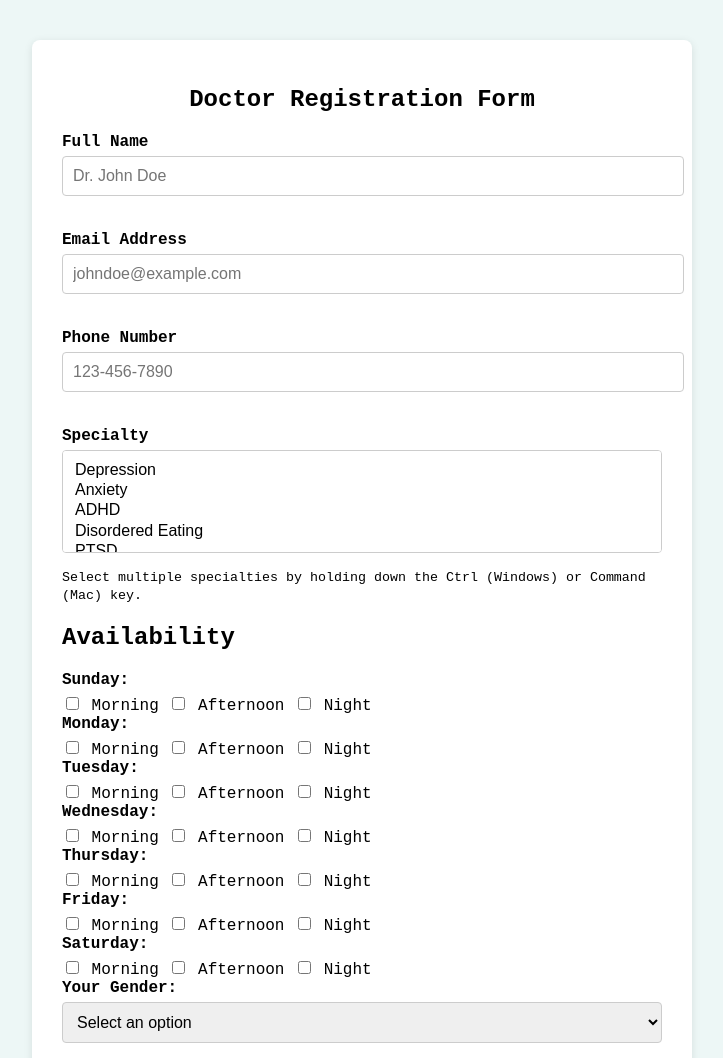
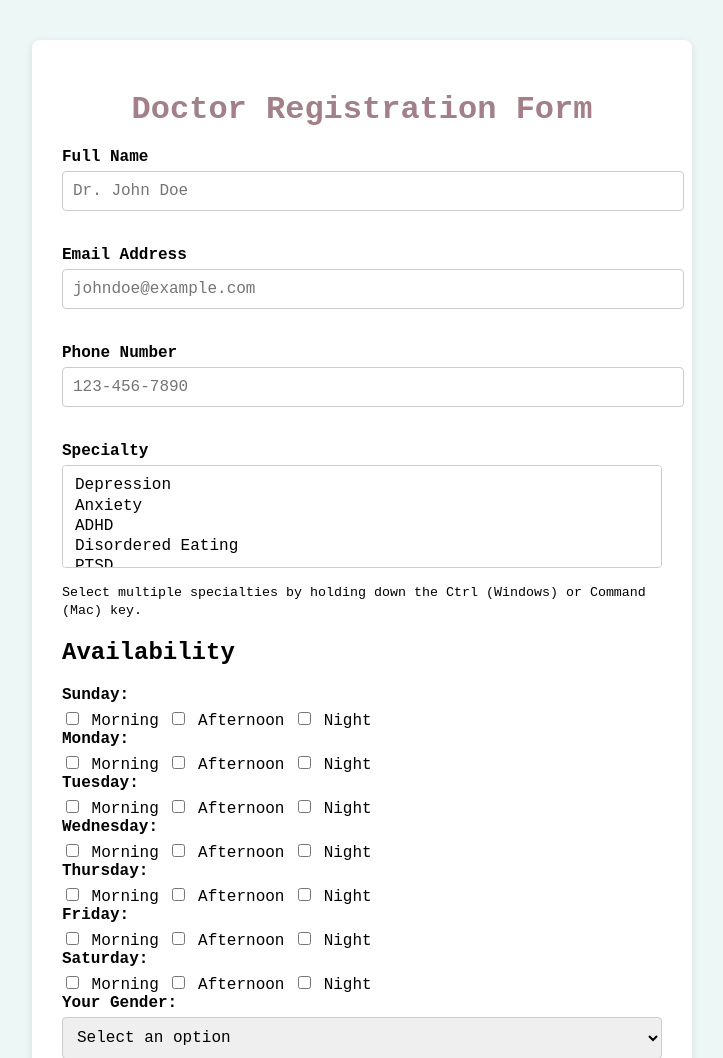
Before and after one commit to zkaiser3/Code-ADA-2024, a Flask app: page /doctor_form in a window 1280 px wide. Shown: the top 1058 px of the page, without its empty margins (278-1001 px from the left). Run offline with Flask 3, Linux system fonts and the light colour scheme.

Commit message:
finished doctor form style

```diff
--- a/templates/doctor_form.html
+++ b/templates/doctor_form.html
@@ -5,6 +5,10 @@
     <meta name="viewport" content="width=device-width, initial-scale=1.0">
     <title>Doctor Information Form</title>
     <style>
+        * {
+            font-family: 'Courier New', Courier, monospace;
+        }
+
         body, html {
             margin: 0;
             padding: 0;
@@ -26,9 +30,10 @@
         }
 
         h1 {
-            font-size: 24px;
+            font-size: 32px;
             text-align: center;
             margin-bottom: 20px;
+            color: #A28089;
         }
 
         label {
```
